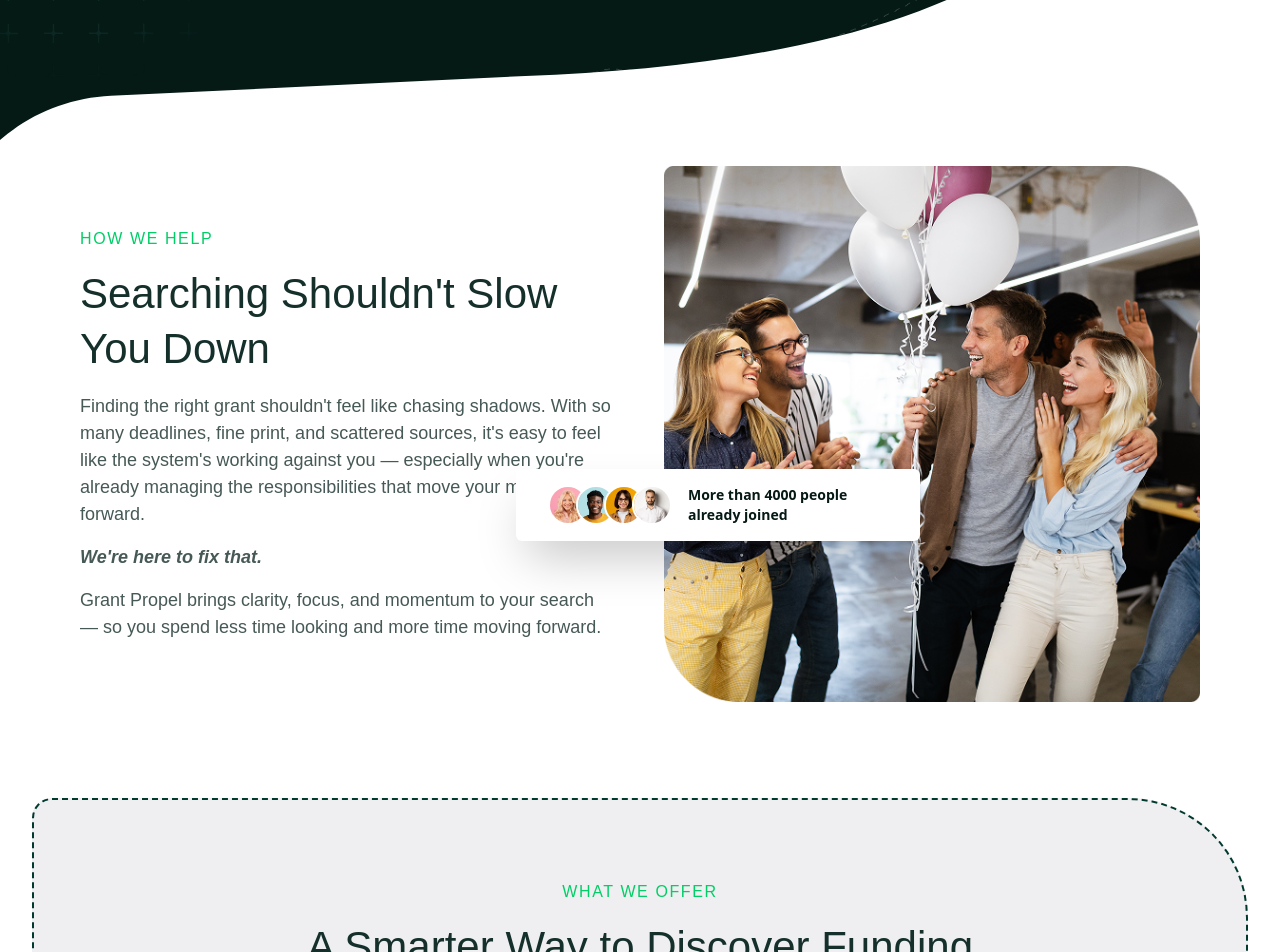
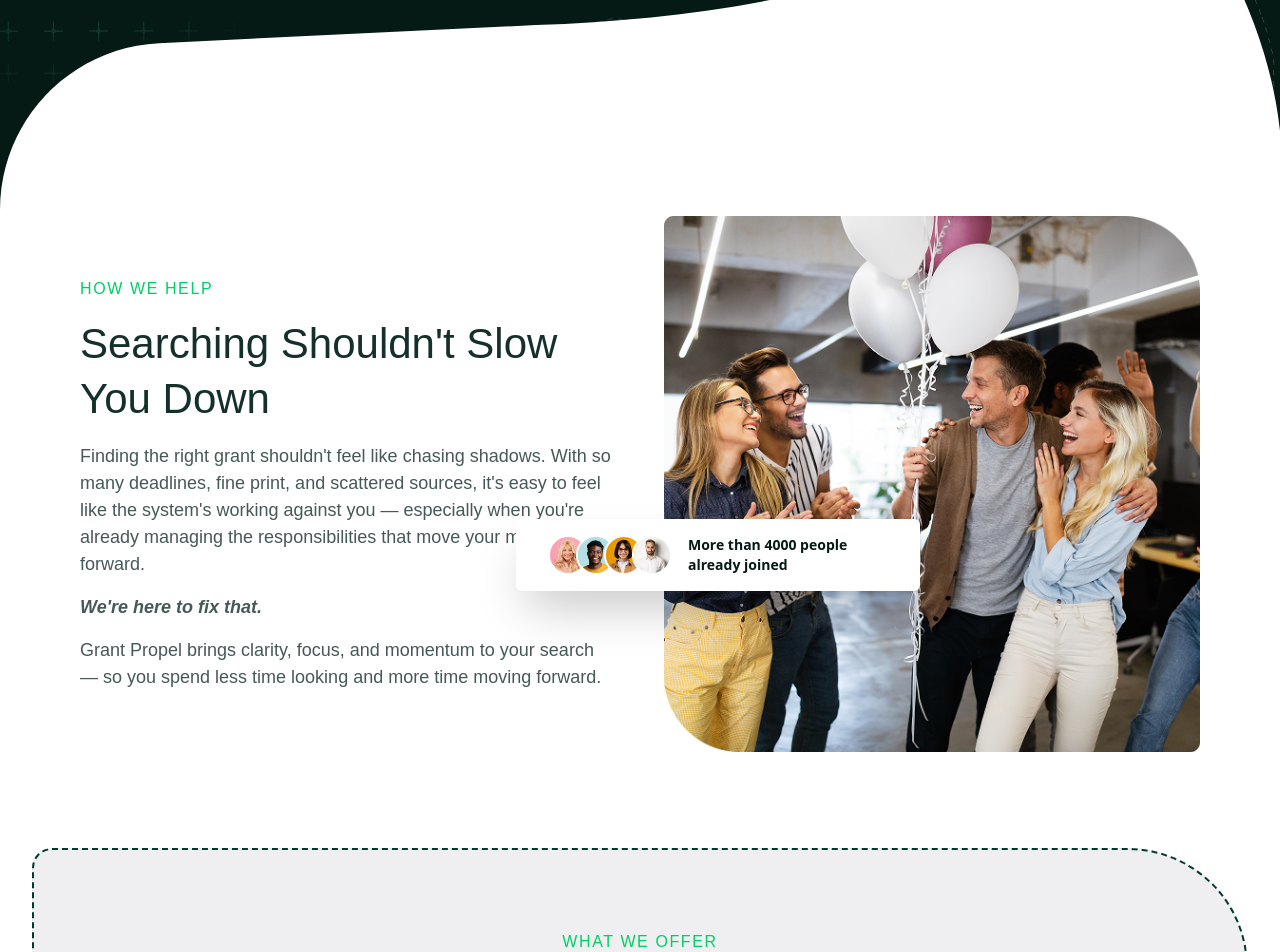
Before and after one commit to kareemadebisi112/grant-propel-landing, a React (Vite) app: page / in a window 1280 px wide. Shown: the part 732-1684 px from the top of the page. Built offline with nearby package versions, Linux system fonts and the light colour scheme.

Commit message:
feat: update HeroHelp section layout and remove redundant styles

```diff
--- a/src/pages/Landing.jsx
+++ b/src/pages/Landing.jsx
@@ -8,7 +8,7 @@ import PurposeContactFooter from "../sections/PurposeContactFooter";
 const Landing = () => {
   return (
     <LandingLayout>
-      <div className="gap-0 border-0 bg-dark-green">
+      <div className="gap-0 border-0">
         <Header />
         <HeroHelp />
         <DiscoverSection />
--- a/src/sections/HeroHelp.jsx
+++ b/src/sections/HeroHelp.jsx
@@ -11,7 +11,7 @@ import RegularText from "../components/RegularText";
 const HeroHelp = () => {
   return (
     <div className="w-full relative">
-      <section className="relative w-full h-svh flex  bg-dark-green overflow-hidden">
+      <section className="relative w-full h-[900px] flex bg-dark-green overflow-hidden">
         <div className="absolute -top-20 right-0 w-[400px] h-[400px] opacity-70">
           <img
             src={BoxesSvg}
@@ -70,40 +70,27 @@ const HeroHelp = () => {
           </div>
         </div>
 
-        {/* Curve SVG Transition */}
-        <div className="absolute -bottom-70 w-full">
+        {/* Curve SVG Transition - Fixed at bottom half of hero */}
+        <div className="absolute bottom-0 w-full lg:h-[70%] ">
           <img
             src={CurveSVG}
             alt="Curve Design"
-            className="w-full h-full object-cover"
+            className="w-full h-auto"
             style={{
-              transform: "scale(1.1)",
-              transformOrigin: "center",
+              transform: "scale(1)",
+              transformOrigin: "top center",
             }}
           />
         </div>
       </section>
 
-      {/* Curve SVG Transition */}
-      {/* <div className="absolute top-1/2 left-1/2 -translate-x-1/2 -translate-y-1/2 w-full">
-        <img
-          src={CurveSVG}
-          alt="Curve Design"
-          className="w-full h-full object-cover"
-          style={{
-            transform: "scale(1.1)",
-            transformOrigin: "center",
-          }}
-        />
-      </div> */}
-
       {/* How We Help Section */}
-      <section className="relative  bg-white">
+      <section className="relative -mt-[100px] lg:-mt-[150px] xl:-mt-[50px] bg-transparent">
         {/* Content */}
         <div className="mx-auto px-4 md:px-20">
           <div className="grid md:grid-cols-2 gap-12 relative items-center">
             {/* Left Column */}
-            <div className=" flex flex-col space-y-4">
+            <div className="flex flex-col space-y-4">
               <TitleText>HOW WE HELP</TitleText>
               <LargeTitleText>Searching Shouldn't Slow You Down</LargeTitleText>
               <RegularText>
@@ -127,9 +114,8 @@ const HeroHelp = () => {
               <img src={HappyPeople} alt="Team Meeting" className="w-full" />
             </div>
 
-            {/* Floadting avatars */}
-
-            <div className="flex absolute bottom-[30%] max-w-fit right-1/4 shadow-2xl  bg-white rounded-md px-8 py-4 items-center mt-8">
+            {/* Floating avatars */}
+            <div className="flex absolute bottom-[30%] max-w-fit right-1/4 shadow-2xl bg-white rounded-md px-8 py-4 items-center mt-8">
               <div className="flex -space-x-3">
                 <Avatar src="/images/avatar1.png" alt="Team member" />
                 <Avatar src="/images/avatar2.png" alt="Team member" />
@@ -143,6 +129,7 @@ const HeroHelp = () => {
           </div>
         </div>
       </section>
+
     </div>
   );
 };
```
